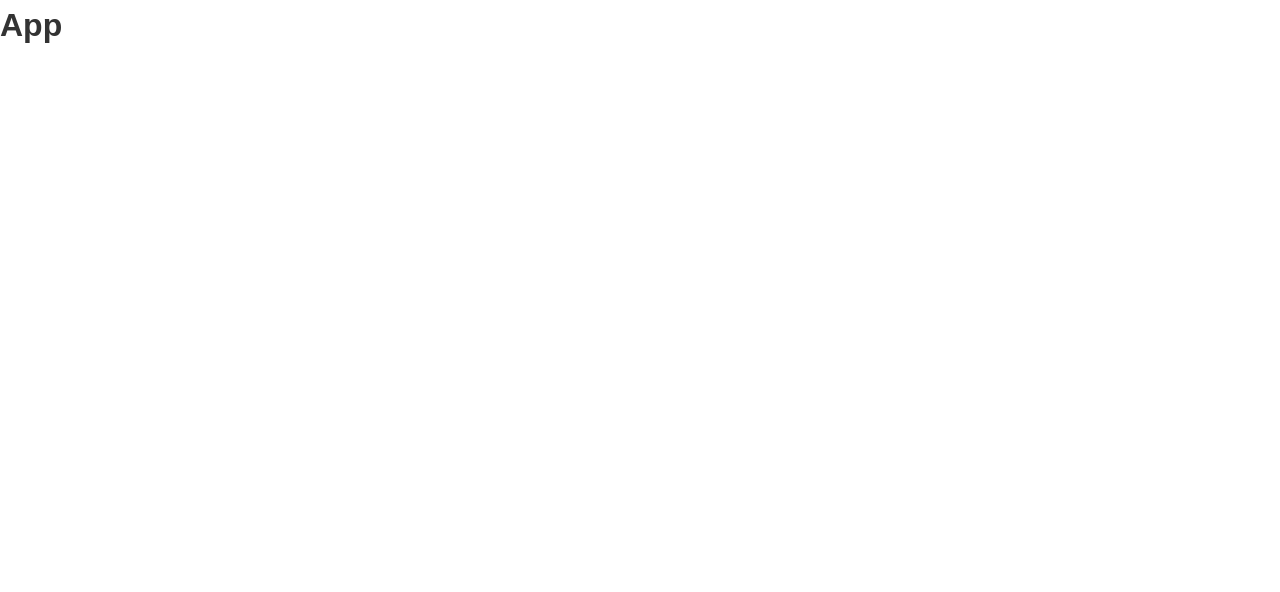
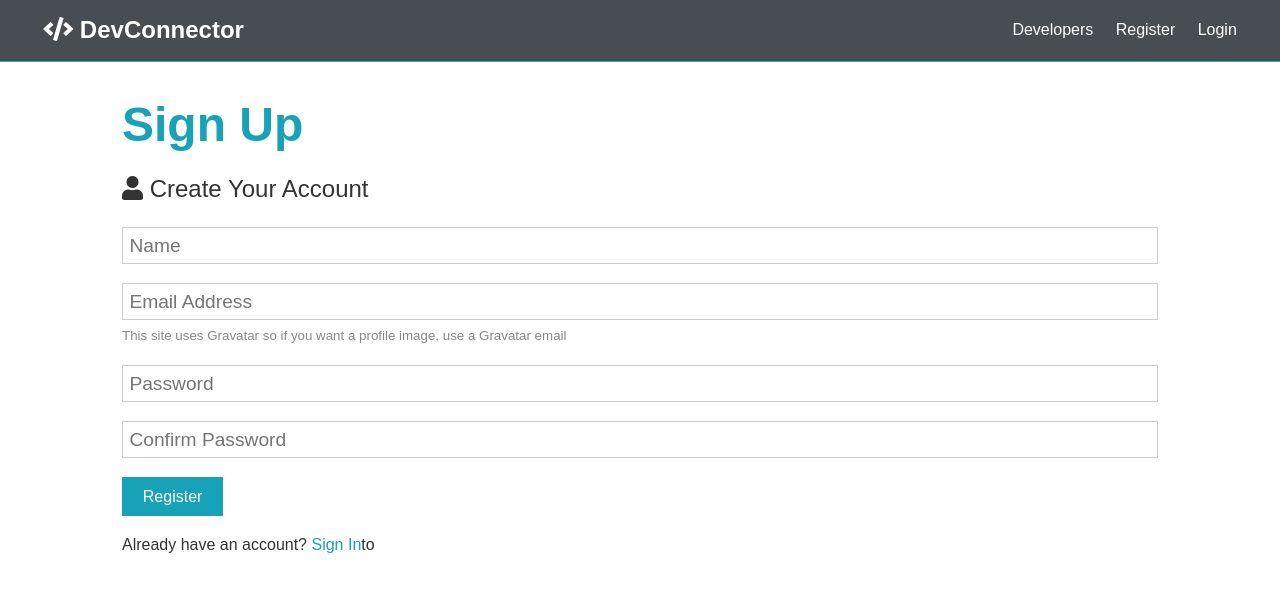
Before and after one commit to kuldeep-98/MERN-App, a React (Create React App) app in the folder client/: page /register in a window 1280 px wide. Shown: the top 592 px of the page. Built offline with nearby package versions, Linux system fonts and the light colour scheme; the HTML template or start-up script is replaced by a standard one.

Commit message:
Add Login and Register route in react

```diff
--- a/client/src/App.js
+++ b/client/src/App.js
@@ -1,11 +1,23 @@
-import React ,{ Fragment } from 'react';
+import React, { Fragment } from 'react';
+import { BrowserRouter as Router, Route, Switch } from 'react-router-dom';
+import Navbar from './components/layout/Navbar';
+import Landing from './components/layout/Landing';
+import Login from './components/auth/Login';
+import Register from './components/auth/Register';
 import './App.css';
 
 const App = () =>
+  <Router>
     <Fragment>
-      <h1>
-        App
-      </h1>
+      <Navbar />
+      <Route exact path='/' component = { Landing } />
+      <section className="container">
+        <Switch>
+          <Route exact path = '/register' component = { Register } />
+          <Route exact path = '/login' component = { Login } />
+        </Switch>
+      </section>
     </Fragment>
+  </Router>
 
 export default App;
--- /dev/null
+++ b/client/src/components/auth/Login.js
@@ -0,0 +1,46 @@
+import React, { Fragment, useState } from 'react'
+import { Link } from 'react-router-dom';
+
+const Login = () => {
+    const [formData, setFormData] = useState({
+        email: '',
+        password: ''
+    });
+
+    const { email, password } = formData;
+
+    const onChange = e => setFormData({ ...formData, [e.target.name]: e.target.value });
+
+    const onSubmit = async e => {
+        e.preventDefault();
+        console.log('SUCCESS');
+    }
+
+    return (
+        <Fragment>
+            <h1 className="large text-primary">Sign In</h1>
+            <p className="lead"><i className="fas fa-user"></i> Sign Into Your Account</p>
+            <form className="form" onSubmit={e => onSubmit(e)}>
+                <div className="form-group">
+                    <input type="email" placeholder="Email Address" name="email" value={email} onChange={e => onChange(e)} required />
+                </div>
+                <div className="form-group">
+                    <input
+                        type="password"
+                        placeholder="Password"
+                        name="password"
+                        value={password}
+                        onChange={e => onChange(e)}
+                        minLength="6"
+                    />
+                </div>
+                <input type="submit" className="btn btn-primary" value="Register" />
+            </form>
+            <p className="my-1">
+                Don't have an account? <Link to="/register">Sign In</Link>
+            </p>
+        </Fragment>
+    )
+}
+
+export default Login
--- /dev/null
+++ b/client/src/components/auth/Register.js
@@ -0,0 +1,90 @@
+import React, { Fragment, useState } from 'react';
+import { Link } from 'react-router-dom';
+
+const Register = () => {
+
+    const [formData, setFormData] = useState({
+        name: '',
+        email: '',
+        password: '',
+        password2: ''
+    });
+
+    const { name, email, password, password2 } = formData;
+
+    const onChange = e => setFormData({ ...formData, [e.target.name]: e.target.value });
+
+    const onSubmit = async e => {
+        e.preventDefault();
+        if (password !== password2) {
+            console.log('Passwords do not match');
+        } else {
+            console.log('SUCCESS');
+            // const newUser = {
+            //     name,
+            //     email,
+            //     password
+            // }
+
+            // try {
+            //     const config = {
+            //         headers: {
+            //             'Content-Type': 'application/json'
+            //         }
+            //     }
+
+            //     const body = JSON.stringify(newUser);
+
+            //     const res = await axios.post('/api/users', body, config);
+            //     console.log(res.data)
+            // } catch (err) {
+            //     console.log(err.response.data);
+            // }
+        }
+    }
+
+    return (
+        <Fragment>
+            <h1 className="large text-primary">Sign Up</h1>
+            <p className="lead"><i className="fas fa-user"></i> Create Your Account</p>
+            <form className="form" onSubmit={e => onSubmit(e)}>
+                <div className="form-group">
+                    <input type="text" placeholder="Name" name="name" value={name} onChange={e => onChange(e)} required />
+                </div>
+                <div className="form-group">
+                    <input type="email" placeholder="Email Address" name="email" value={email} onChange={e => onChange(e)} required />
+                    <small className="form-text"
+                    >This site uses Gravatar so if you want a profile image, use a
+            Gravatar email</small
+                    >
+                </div>
+                <div className="form-group">
+                    <input
+                        type="password"
+                        placeholder="Password"
+                        name="password"
+                        value={password}
+                        onChange={e => onChange(e)}
+                        minLength="6"
+                    />
+                </div>
+                <div className="form-group">
+                    <input
+                        type="password"
+                        placeholder="Confirm Password"
+                        name="password2"
+                        value={password2}
+                        onChange={e => onChange(e)}
+                        minLength="6"
+                    />
+                </div>
+                <input type="submit" className="btn btn-primary" value="Register" />
+            </form>
+            <p className="my-1">
+                Already have an account? <Link to="login">Sign In</Link>
+to       </p>
+        </Fragment>
+    )
+}
+
+export default Register
--- a/client/src/components/layout/Landing.js
+++ b/client/src/components/layout/Landing.js
@@ -0,0 +1,24 @@
+import React from 'react'
+import { Link } from 'react-router-dom'
+
+const Landing = () => {
+    return (
+        <section className="landing">
+      <div className="dark-overlay">
+        <div className="landing-inner">
+          <h1 className="x-large">Developer Connector</h1>
+          <p className="lead">
+            Create a developer profile/portfolio, share posts and get help from
+            other developers
+          </p>
+          <div className="buttons">
+            <Link to="/register" className="btn btn-primary">Sign Up</Link>
+            <Link to="/login" className="btn btn-light">Login</Link>
+          </div>
+        </div>
+      </div>
+    </section>
+    )
+}
+
+export default Landing
--- a/client/src/components/layout/Navbar.js
+++ b/client/src/components/layout/Navbar.js
@@ -0,0 +1,19 @@
+import React from 'react';
+import { Link } from 'react-router-dom';
+
+const Navbar = () => {
+    return (
+        <nav className="navbar bg-dark">
+            <h1>
+                <Link to="/"><i className="fas fa-code"></i> DevConnector</Link>
+            </h1>
+            <ul>
+                <li><Link to="/profile">Developers</Link></li>
+                <li><Link to="/register">Register</Link></li>
+                <li><Link to="/login">Login</Link></li>
+            </ul>
+        </nav>
+    )
+}
+
+export default Navbar
```
